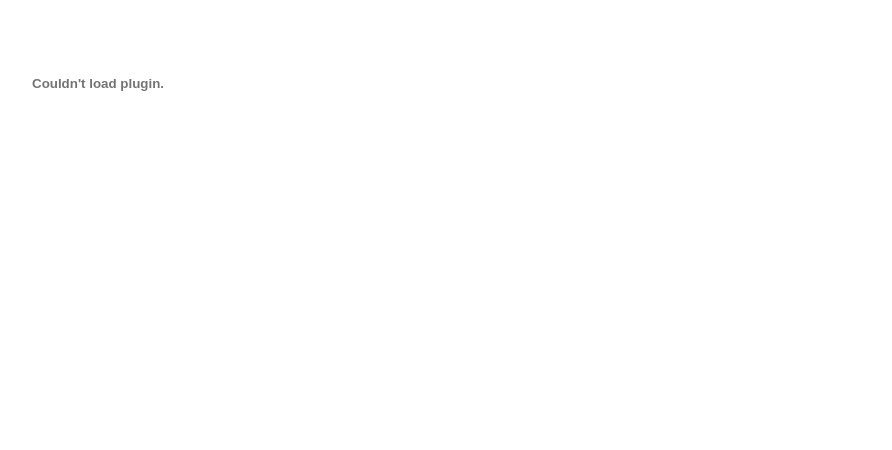
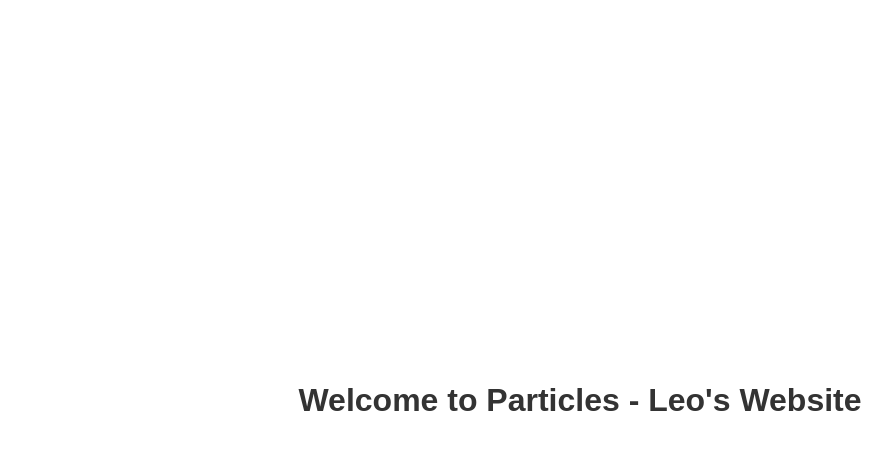
Before and after one commit to the-dd-dev/my-personal-website, a plain HTML site: page othergames/particles.html in a window 1280 px wide. Shown: the whole page, without its empty margins (60-952 px from the left). Drawn offline with Linux system fonts and the light colour scheme.

Commit message:
Update particles.html

```diff
--- a/othergames/particles.html
+++ b/othergames/particles.html
@@ -3,13 +3,33 @@
     <meta charset="UTF-8">
     <meta name="viewport" content="width=device-width, initial-scale=1.0">
     <title>Particles - Leo's Website</title>
+    <style>
+        body {
+            display: flex;
+            justify-content: center;
+            align-items: center;
+            height: 100vh;
+            margin: 0;
+        }
+
+        /* Optionally, you can style the h1 tag for better appearance */
+        h1 {
+            text-align: center;
+            font-family: Arial, sans-serif;
+            color: #333;
+        }
+    </style>
 </head>
 <body>
-    <h1></h1>
+    <div>
+        <h1>Welcome to Particles - Leo's Website</h1>
 
-    <!-- Embedding the SWF file -->
-    <object data="particles.swf">
-    </object>
-	<script src="https://unpkg.com/@ruffle-rs/ruffle"></script>
+        <!-- Embedding the SWF file -->
+        <object data="particles.swf" width="800" height="600">
+            <!-- In case the browser doesn't support Flash, fallback content can be added here -->
+            <!-- Example: <p>Your browser doesn't support Flash. Please use a different browser.</p> -->
+        </object>
+        <script src="https://unpkg.com/@ruffle-rs/ruffle"></script>
+    </div>
 </body>
 </html>
```
